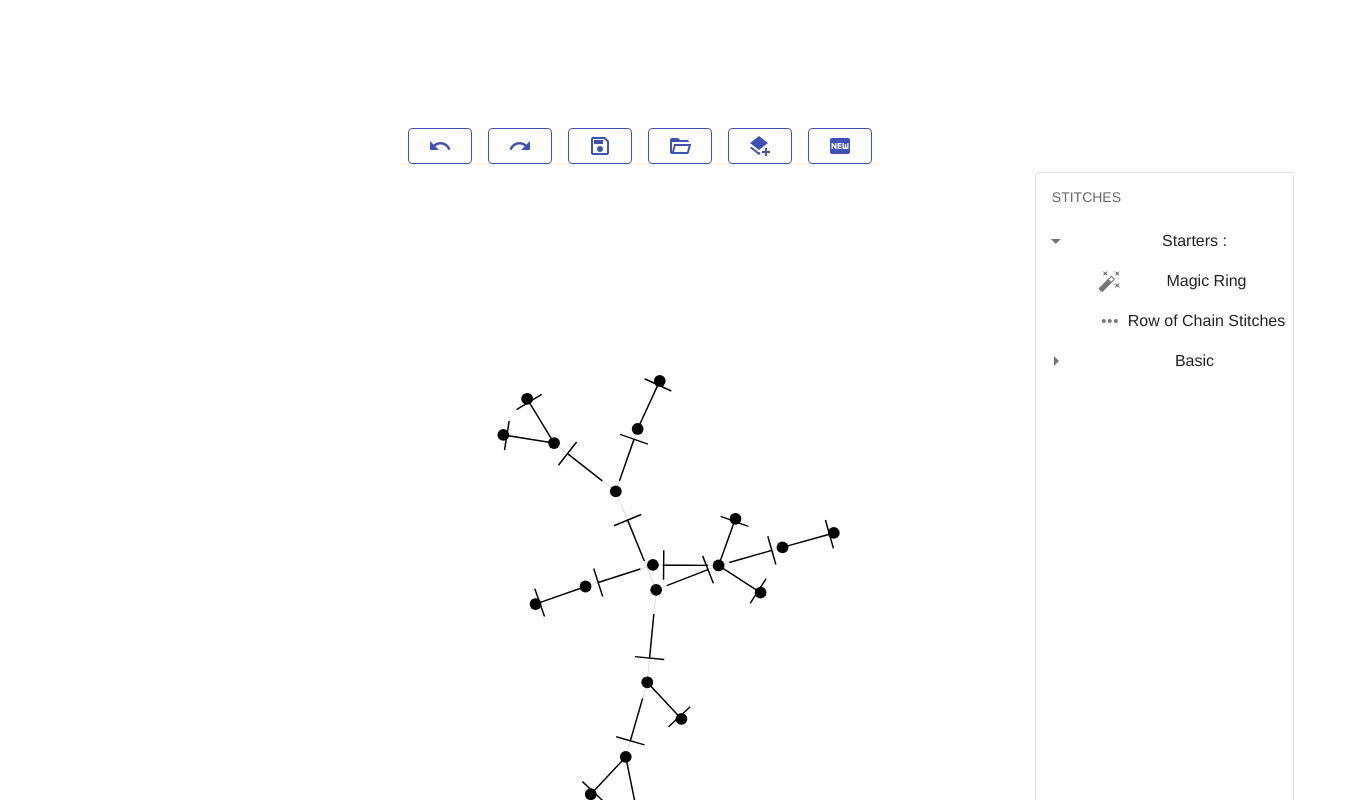
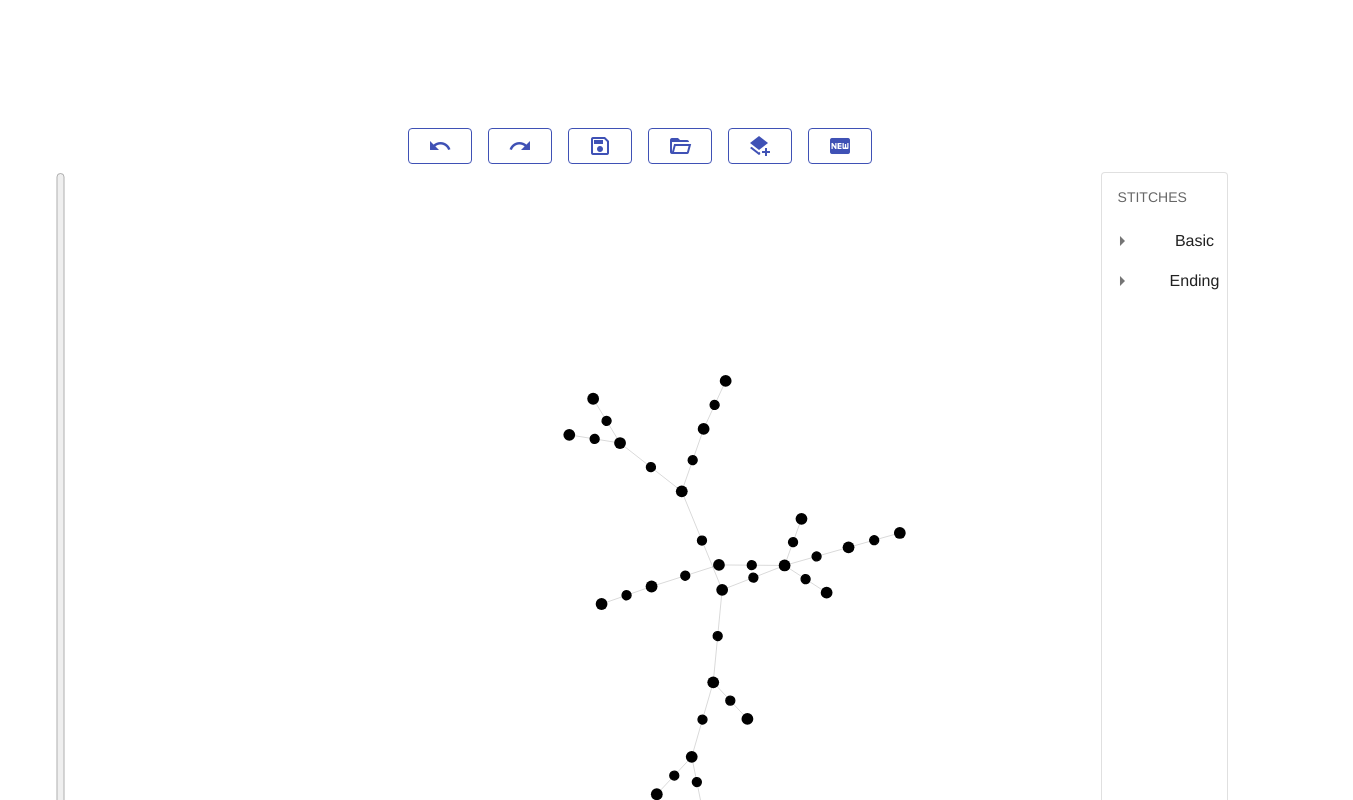
Before and after one commit to klaraseitz/LayerwiseCrochet, a Vue app: page / in a window 1280 px wide. Shown: the top 800 px of the page, 1353 px wide, since content can reach past the window. Built offline with nearby package versions, Linux system fonts and the light colour scheme.

Commit message:
compute item tree for stitch selector

```diff
--- a/src/components/GraphCanvas.vue
+++ b/src/components/GraphCanvas.vue
@@ -4,7 +4,9 @@
 
 <script >
     import ForceGraph from 'force-graph';
-    import Vector from '../helper/vector';
+    import Vector from '@/helper/vector';
+    import CrochetCanvas from "@/helper/crochetCanvas";
+    const stitchCanvas = new CrochetCanvas();
     const graph = ForceGraph();
     const N = 20;
     const gData = {
@@ -15,18 +17,6 @@
                 source: id,
                 target: Math.round(Math.random() * (id-1))
             }))
-    };
-
-    const stitchImgDict = {
-        'Slipstitch': 'slst.png',
-        'Chain Stitch': 'ch.png',
-        'sc': 'sc.png',
-        'hdc': 'hdc.png',
-        'dc': 'dc.png',
-        'tr': 'tr.png',
-        'dtr': 'dtr.png',
-        'Magic Ring': 'magic_ring.png',
-        'hole': 'hole.png',
     };
 
     function addDataToGraph(nodes=[], links=[]) {
@@ -151,16 +141,16 @@
                 addDataToGraph([node], [linkToPrevious, linkToInsert]);
             },
             handleNodeClick(node) {
-                if(this.stitch.type){
-                    switch (this.stitch.type) {
-                        case 'ch':
+                if(this.stitch){
+                    switch (this.stitch) {
+                        case 'Chain Stitch':
                             this.addChain(this.currentNode, this.graphLayers);
                             break;
-                        case 'slst':
+                        case 'Slipstitch':
                             this.connectWithSlipStitch(this.currentNode, node.id);
                             break;
                         default:
-                            this.addStitch(this.currentNode, node.id, this.stitch.type);
+                            this.addStitch(this.currentNode, node.id, this.stitch);
                     }
                 }
             },
@@ -245,6 +235,7 @@
                     let angle = perpendicularVec.unitAngleTo(linkVec);
                     let centerX = (link.source.x + link.target.x) / 2;
                     let centerY = (link.source.y + link.target.y) / 2;
+
                     ctx.save();
                     ctx.translate(centerX, centerY); //translate to center of shape
                     if(linkVec.x < 0){
@@ -255,11 +246,7 @@
                     ctx.translate(-centerX, -centerY);
 
                     ctx.beginPath();
-                    ctx.moveTo(centerX, centerY-15);
-                    ctx.lineTo(centerX,centerY+15 );
-                    ctx.moveTo(centerX - 10, centerY-15);
-                    ctx.lineTo(centerX +10, centerY-15); // T shape
-
+                    stitchCanvas.drawSlipstitch(ctx, centerX, centerY);
                     ctx.stroke();
                     ctx.closePath(); ctx.restore();
                 })
--- a/src/components/StitchSelector.vue
+++ b/src/components/StitchSelector.vue
@@ -8,7 +8,6 @@
         <div>
             <v-treeview
                     :items="items"
-                    :open="[1]"
                     activatable
                     open-on-click
                     dense
@@ -17,7 +16,7 @@
             >
                 <template v-slot:prepend="{ item }">
                     <v-icon>
-                        {{ icons[item.type] }}
+                        {{ icons[item.name] }}
                     </v-icon>
                 </template>
             </v-treeview>
@@ -32,40 +31,22 @@ export default {
             name: 'StitchSelector',
             selectedStitch: [],
             icons: {
-                ring: 'mdi-auto-fix',
-                sc: 'mdi-plus',
-                dc: 'mdi-alpha-t',
-                ch: 'mdi-shape-oval-plus',
-                slst: 'mdi-circle-small',
-                chr: 'mdi-dots-horizontal',
+                'Chain Stitch': 'mdi-shape-oval-plus',
+                'Single Crochet': 'mdi-plus',
+                'Half Double Crochet': 'mdi-plus',
+                'Double Crochet': 'mdi-alpha-t',
+                'Treble Crochet': 'mdi-plus',
+                'Double Treble Crochet': 'mdi-plus',
+                'Slipstitch': 'mdi-circle-small',
             },
             stitches: [
-                { id: 2, name: "Magic Ring", type: "ring", category: "start" },
-                { id: 3, name: 'Row of Chain Stitches', type: "chr", category: "start" },
-                { id: 4, name: 'Single Crochet', type: "sc", category: "basic" },
-                { id: 5, name: 'Double Crochet', type: "dc", category: "basic" },
-                { id: 6, name: 'Chain Stitch', type: "ch", category: "basic" },
-                { id: 7, name: 'Slip Stitch', type: "slst", category: "basic" },
-            ],
-            items: [ // compute this property from items list and create unique ids
-                {
-                    id: 1,
-                    name: 'Starters :',
-                    children: [
-                        { id: 2, name: "Magic Ring", type: "ring" },
-                        { id: 3, name: 'Row of Chain Stitches', type: "chr" },
-                    ],
-                },
-                {
-                    id: 4,
-                    name: 'Basic',
-                    children: [
-                        { id: 4, name: 'Single Crochet', type: "sc" },
-                        { id: 5, name: 'Double Crochet', type: "dc" },
-                        { id: 6, name: 'Chain Stitch', type: "ch" },
-                        { id: 7, name: 'Slip Stitch', type: "slst" },
-                    ],
-                }
+                { name: 'Chain Stitch', category: "Basic" },
+                { name: 'Single Crochet', category: "Basic" },
+                { name: 'Half Double Crochet', category: "Basic" },
+                { name: 'Double Crochet', category: "Basic" },
+                { name: 'Treble Crochet', category: "Basic" },
+                { name: 'Double Treble Crochet', category: "Basic" },
+                { name: 'Slipstitch', category: "Ending" },
             ]
         }
     },
@@ -74,9 +55,29 @@ export default {
             let stitch = this.stitches.find(obj => {
                 return obj.id === this.selectedStitch[0]
             });
-            console.log("selected stitch type: " + stitch);
-            let msg = {name: 'changeStitch', stitch};
-            this.$emit("sendStitch", msg)
+            let msg = {name: 'changeStitch', stitch: stitch.name};
+            this.$emit("sendStitch", msg);
+        }
+    },
+    computed: {
+        items: function() {
+            let treeData = [];
+            let id = 0;
+            this.stitches.forEach(stitch => {
+                let categoryBranch = treeData.find(obj => {
+                    return obj.name === stitch.category;
+                });
+                if(categoryBranch){
+                    categoryBranch.children.push({id: id, name: stitch.name});
+                    stitch.id = id;
+                    id++;
+                }else{
+                    treeData.push({id: id, name: stitch.category, children: [{id: id+1, name: stitch.name}]});
+                    stitch.id = id+1;
+                    id += 2;
+                }
+            });
+            return treeData;
         }
     }
 }
```
